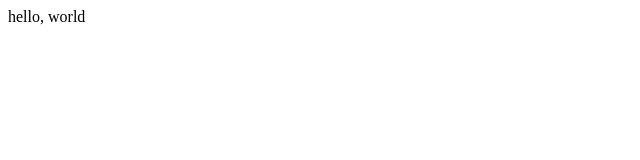
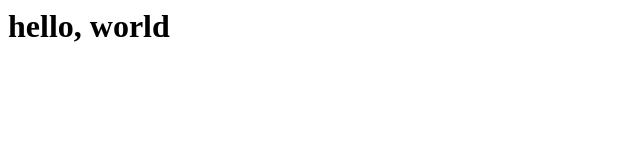
Before and after one commit to fpehar/web, a plain HTML site: page index.html in a window 1280 px wide. Shown: the whole page, without its empty margins (0-640 px from the left). Drawn offline with Linux system fonts and the light colour scheme.

Commit message:
dodane h1 oznake

```diff
--- a/index.html
+++ b/index.html
@@ -1 +1,3 @@
+<h1>
 hello, world
+</h2>
```
